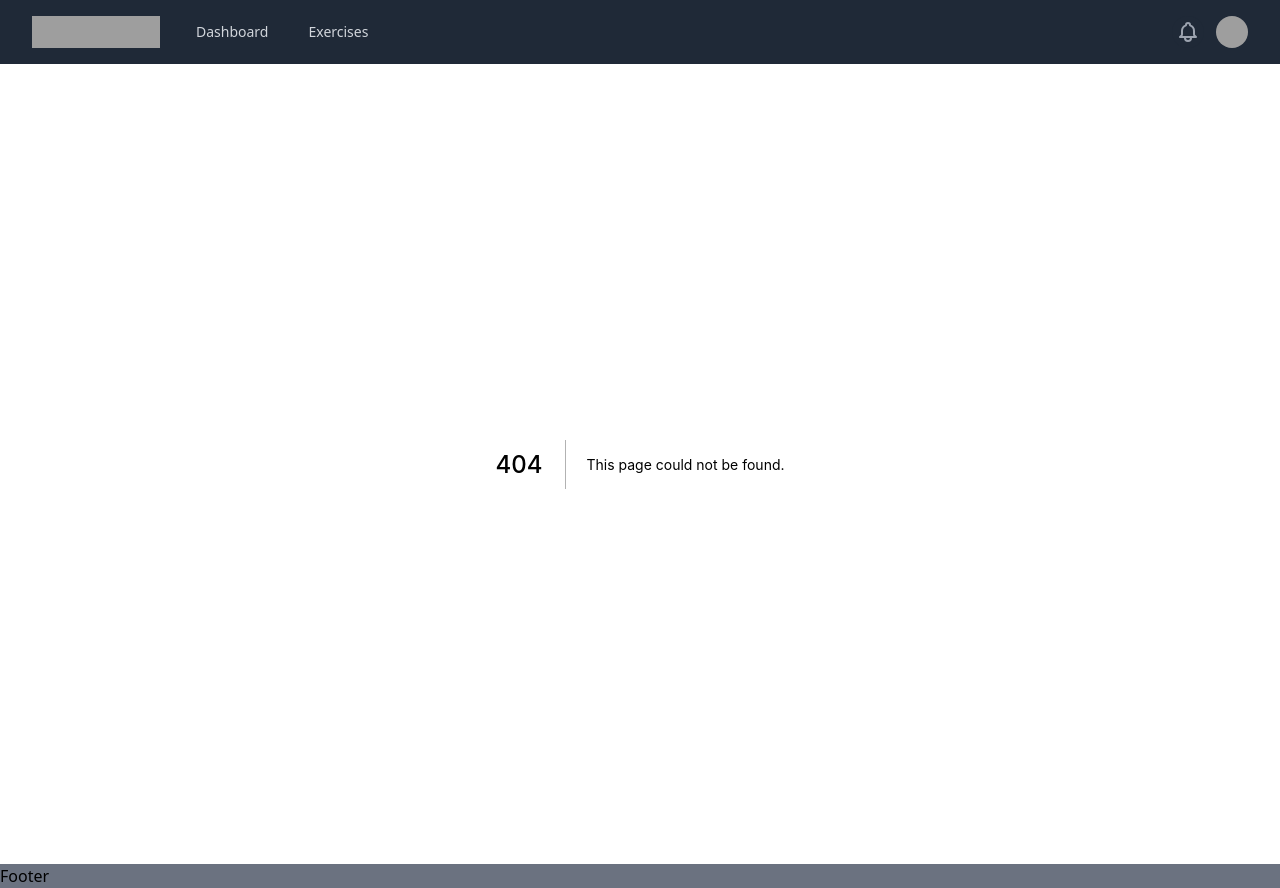
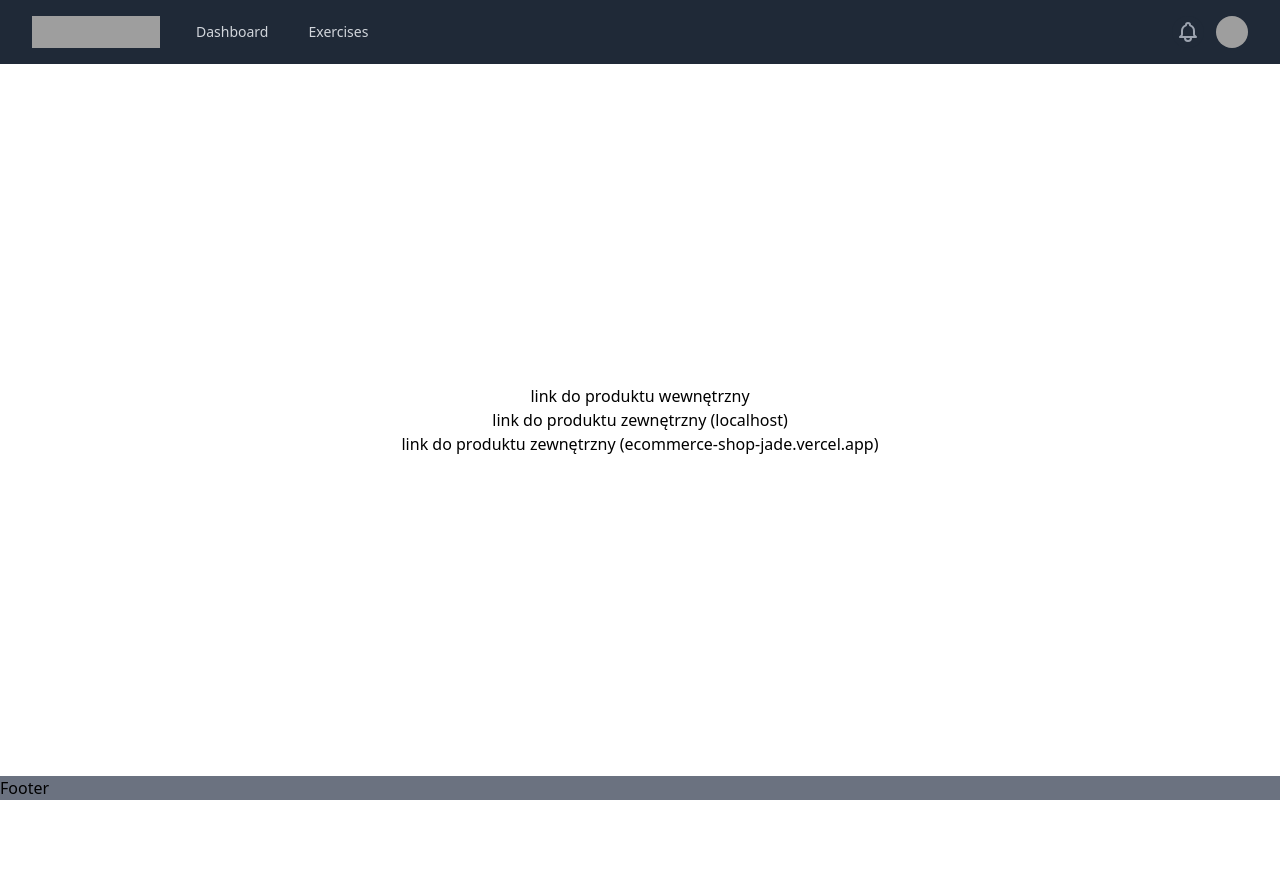
Before and after one commit to MarcinParda/ecommerce-shop, a Next.js app: page /exercises/week-5/exercise-1 in a window 1280 px wide. Before the commit this address had no page. After the commit the page ends 800 px from the top, so only its background shows below. Built offline with nearby package versions, Linux system fonts and the light colour scheme; grey boxes are pictures that could not be loaded.

Commit message:
added exercise 2 week 5

```diff
--- a/components/AppMarkdown.tsx
+++ b/components/AppMarkdown.tsx
@@ -10,8 +10,8 @@ const AppMarkdown = ({ children }: { children: string }) => {
             if (!href) {
               return <a {...props}></a>;
             }
-            if (href.includes(window.location.origin)) {
-              return <a {...props} rel="noopener noreferrer"></a>;
+            if (!href.startsWith('/')) {
+              return <a {...props} href={href} rel="noopener noreferrer"></a>;
             }
             return (
               <Link href={href}>
--- /dev/null
+++ b/pages/exercises/week-5/exercise-1.tsx
@@ -0,0 +1,19 @@
+import AppMarkdown from 'components/AppMarkdown';
+
+const Exercise1Page = () => {
+  return (
+    <>
+      <AppMarkdown>[link do produktu wewnętrzny](/product/2)</AppMarkdown>
+      <AppMarkdown>
+        [link do produktu zewnętrzny
+        (localhost)](http://localhost:3000/product/2)
+      </AppMarkdown>
+      <AppMarkdown>
+        [link do produktu zewnętrzny
+        (ecommerce-shop-jade.vercel.app)](https://ecommerce-shop-jade.vercel.app/product/2)
+      </AppMarkdown>
+    </>
+  );
+};
+
+export default Exercise1Page;
```
